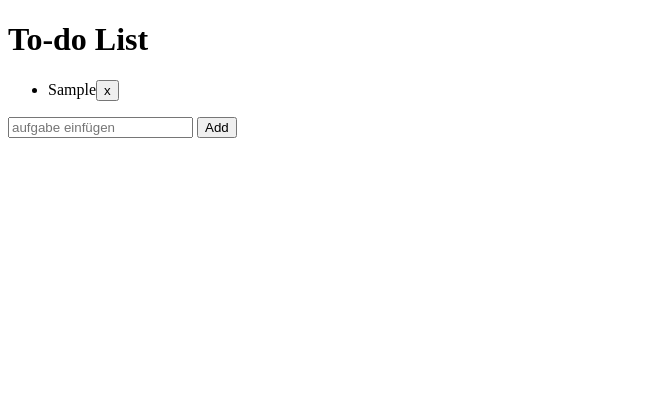
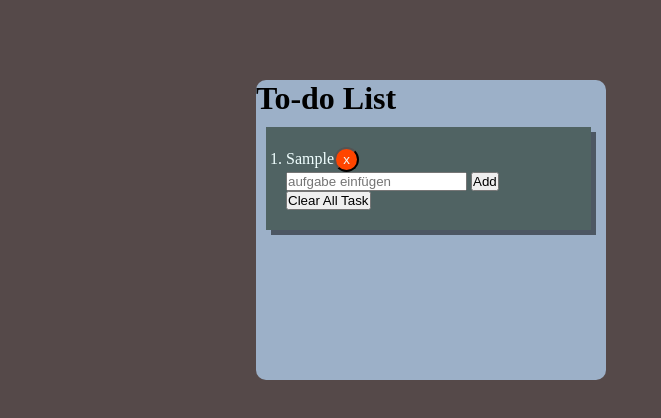
Before and after one commit to VasoThom/DOTO, a plain HTML site: page index.html in a window 1280 px wide. Both pictures are taken after typing "Sample" into the empty fields and a click on the button "Add". Shown: the whole page, without its empty margins (0-661 px from the left). Drawn offline with Linux system fonts and the light colour scheme.

Commit message:
locateStorage

```diff
--- a/index.html
+++ b/index.html
@@ -9,14 +9,18 @@
     <title>Local Storage TODO</title>
   </head>
   <body>
+    <div class="container">
+      <h1>To-do List</h1>
+
       <div class="todoList">
-      <h1>To-do List</h1>
         <div class="element-list">
           <ul id="list"></ul>
         </div>
         <div class="add-element">
           <input type="text" id="todo" placeholder="aufgabe einfügen" />
           <button id="btn">Add</button>
+          <button class="removeTasks">Clear All Task</button>
+        </div>
       </div>
     </div>
   </body>
--- a/script.js
+++ b/script.js
@@ -1,23 +1,25 @@
-function addItem(txt) {
-  let li = document.createElement("li");
-  li.innerHTML = txt;
-  list.insertBefore(li, list.childNodes[0]);
-  const delBtn = document.createElement("button");
-  delBtn.innerHTML = "x";
-  delBtn.classList.add("fas");
-  li.append(delBtn);
-  delBtn.addEventListener("click", () => {
-    li.parentNode.removeChild(li);
-    savedTasks = savedTasks.filter((e) => e !== txt);
-    localStorage.setItem("tasks", JSON.stringify(savedTasks));
-  });
-}
 let input = document.querySelector("#todo");
 let btn = document.querySelector("#btn");
 let list = document.querySelector("#list");
 
+function addItem(txt) {
+  let li = document.createElement("li");
+  li.innerHTML = txt;
+  list.append(li);
+  const delBtn = document.createElement("button");
+  delBtn.classList.add("btnX");
+  delBtn.innerHTML = "x";
+  li.append(delBtn);
+  delBtn.addEventListener("click", () => {
+    li.remove(li);
+    // xrisimopoiw filter na gia na min ksanado autes tis ergasies pouu ekana kai esvisa
+    savedTasks = savedTasks.filter((e) => e !== txt);
+
+    localStorage.setItem("tasks", JSON.stringify(savedTasks));
+  });
+}
+
 let savedTasks = JSON.parse(localStorage.getItem("tasks")) || [];
-// add UI elements for any saved task
 savedTasks.forEach(addItem);
 
 btn.addEventListener("click", () => {
@@ -27,6 +29,7 @@ btn.addEventListener("click", () => {
   } else {
     savedTasks.push(txt);
     localStorage.setItem("tasks", JSON.stringify(savedTasks));
+    // svinei apo input oti aufgabe eixa pros8esei
     input.value = "";
     addItem(txt);
   }
@@ -37,3 +40,9 @@ list.addEventListener("click", (e) => {
     e.target.classList.toggle("checked");
   }
 });
+
+const remTasks = document.querySelector(".removeTasks");
+remTasks.addEventListener("click", () => {
+  list.remove(list);
+  localStorage.clear();
+});
--- a/style.css
+++ b/style.css
@@ -1,3 +1,54 @@
+* {
+  margin: 0;
+  padding: 0;
+  box-sizing: border-box;
+}
+body {
+  background-color: rgba(59, 46, 46, 0.867);
+}
+
 .checked {
   text-decoration: line-through blue;
 }
+
+.container {
+  width: 350px;
+  height: 300px;
+  background: rgb(156, 176, 200);
+  position: absolute;
+
+  top: 10%;
+  left: 20%;
+  border-radius: 10px;
+}
+
+.todoList {
+  display: flex;
+
+  justify-content: space-between;
+  align-items: center;
+  width: 325px;
+  margin: 10px;
+  flex-wrap: wrap;
+  padding: 20px;
+
+  background-color: rgb(80, 99, 99);
+  color: azure;
+  box-shadow: 5px 5px rgb(0, 0, 1, 0.5);
+}
+.btnX {
+  cursor: pointer;
+  width: 25px;
+  height: 25px;
+  text-align: center;
+  border-radius: 50%;
+  background-color: orangered;
+  color: azure;
+  align-items: center;
+  margin: 0;
+  padding: 0;
+  outline: none;
+}
+li {
+  list-style-type: decimal;
+}
```
Lines whose indentation alone changed are shown as unchanged.
